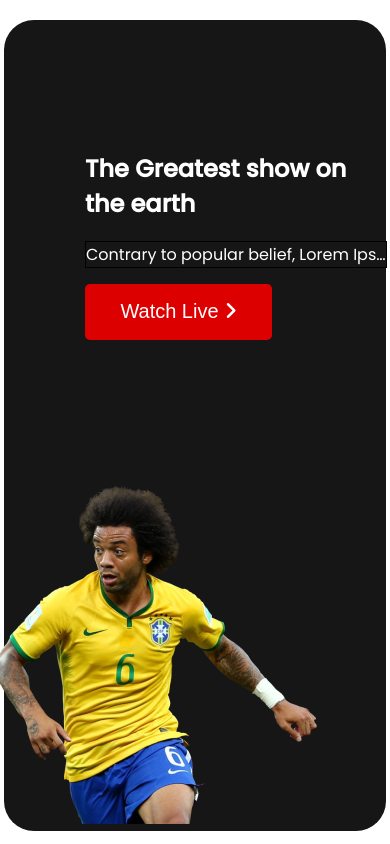
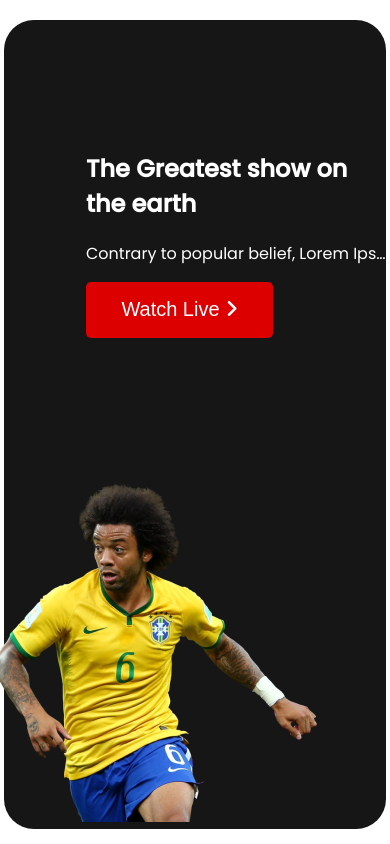
Before and after one commit to arindom10/world-cup, a plain HTML site: page index.html in a window 390 px wide. Shown: the top 844 px of the page. Drawn offline with Linux system fonts and the light colour scheme.

Commit message:
final-check-done

```diff
--- a/UPMatch.css
+++ b/UPMatch.css
@@ -209,7 +209,6 @@ hr{
         width: 300px;
         overflow: hidden;
         text-overflow: ellipsis;
-        border: 1px solid #000000;
     }
     .short-text {
         white-space: nowrap;
--- a/style.css
+++ b/style.css
@@ -203,7 +203,6 @@ hr{
             width: 300px;
             overflow: hidden;
             text-overflow: ellipsis;
-            border: 1px solid #000000;
         }
         .short-text {
             white-space: nowrap;
```
